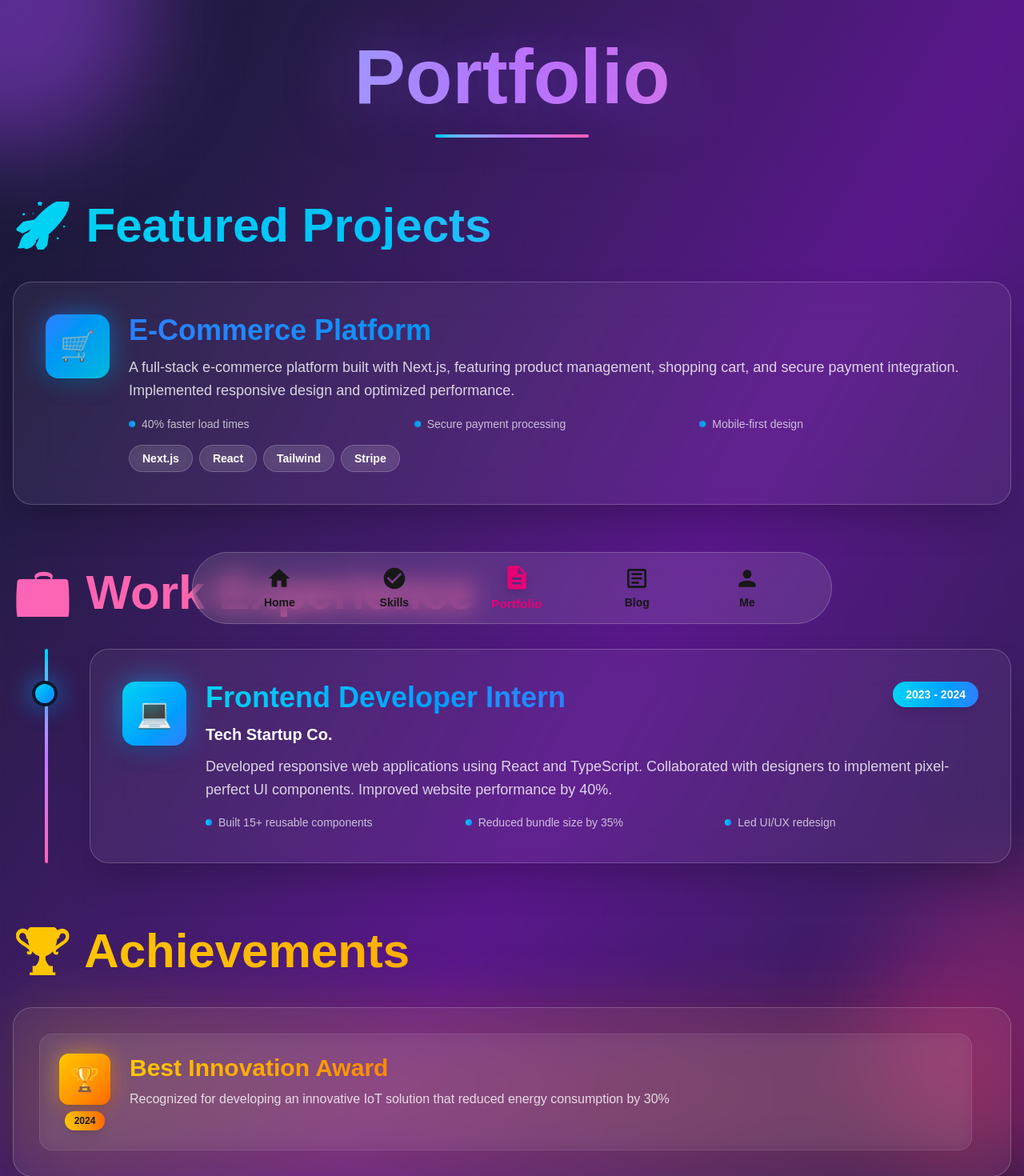
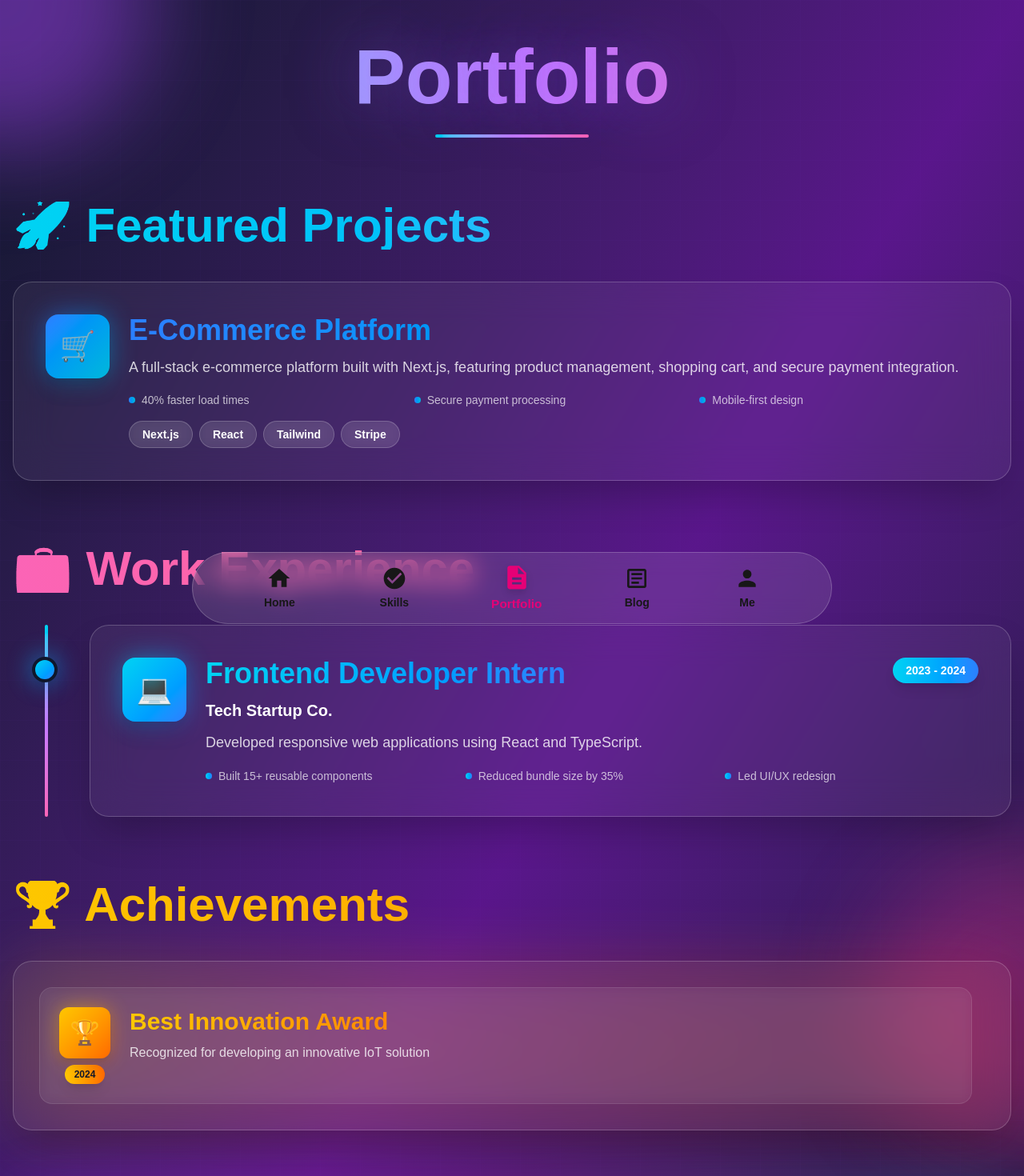
Before and after one commit to Punbomz/punbomz.github.io, a Next.js app: page /portfolio in a window 1280 px wide. Shown: the top 1470 px of the page at 80% size. Built offline with nearby package versions, Linux system fonts and the light colour scheme.

Commit message:
fixing files for deploy in vercel

```diff
--- a/app/portfolio/page.tsx
+++ b/app/portfolio/page.tsx
@@ -1,4 +1,4 @@
-import PortfolioClient from './PortfolioClient';
+import PortfolioClient from '../components/PortfolioClient';
 
 interface Project {
   name: string;
@@ -27,11 +27,11 @@ interface Achievement {
   link: string;
 }
 
-// Fallback data if Notion fetch fails
+// Fallback data
 const defaultProjects: Project[] = [
   {
     name: 'E-Commerce Platform',
-    details: 'A full-stack e-commerce platform built with Next.js, featuring product management, shopping cart, and secure payment integration. Implemented responsive design and optimized performance.',
+    details: 'A full-stack e-commerce platform built with Next.js, featuring product management, shopping cart, and secure payment integration.',
     icon: '🛒',
     tags: ['Next.js', 'React', 'Tailwind', 'Stripe'],
     color: 'from-blue-500 to-cyan-500',
@@ -44,7 +44,7 @@ const defaultExperiences: Experience[] = [
     title: 'Frontend Developer Intern',
     company: 'Tech Startup Co.',
     period: '2023 - 2024',
-    details: 'Developed responsive web applications using React and TypeScript. Collaborated with designers to implement pixel-perfect UI components. Improved website performance by 40%.',
+    details: 'Developed responsive web applications using React and TypeScript.',
     icon: '💻',
     color: 'from-cyan-400 to-blue-500',
     highlights: ['Built 15+ reusable components', 'Reduced bundle size by 35%', 'Led UI/UX redesign']
@@ -55,7 +55,7 @@ const defaultAchievements: Achievement[] = [
   {
     name: 'Best Innovation Award',
     icon: '🏆',
-    details: 'Recognized for developing an innovative IoT solution that reduced energy consumption by 30%',
+    details: 'Recognized for developing an innovative IoT solution',
     year: '2024',
     link: ''
   }
@@ -64,6 +64,7 @@ const defaultAchievements: Achievement[] = [
 // Fetch from Notion API
 async function fetchNotionDatabase(databaseId: string) {
   if (!process.env.NOTION_TOKEN) {
+    console.log('No NOTION_TOKEN found');
     return [];
   }
 
@@ -76,7 +77,7 @@ async function fetchNotionDatabase(databaseId: string) {
         'Content-Type': 'application/json',
       },
       body: JSON.stringify({}),
-      next: { revalidate: 3600 } // Cache for 1 hour
+      cache: 'no-store' // Always fetch fresh data
     });
 
     if (!response.ok) {
@@ -134,7 +135,6 @@ async function loadData() {
   let experiences = defaultExperiences;
   let achievements = defaultAchievements;
 
-  // Only fetch from Notion if environment variables are set
   if (process.env.NOTION_TOKEN &&
       process.env.NOTION_PROJECTS_DB &&
       process.env.NOTION_EXPERIENCES_DB &&
@@ -151,29 +151,32 @@ async function loadData() {
 
       if (projectsData.length > 0) {
         projects = parseProjects(projectsData);
-        console.log(`Loaded ${projects.length} projects from Notion`);
+        console.log(`✓ Loaded ${projects.length} projects from Notion`);
       }
 
       if (experiencesData.length > 0) {
         experiences = parseExperiences(experiencesData);
-        console.log(`Loaded ${experiences.length} experiences from Notion`);
+        console.log(`✓ Loaded ${experiences.length} experiences from Notion`);
       }
 
       if (achievementsData.length > 0) {
         achievements = parseAchievements(achievementsData);
-        console.log(`Loaded ${achievements.length} achievements from Notion`);
+        console.log(`✓ Loaded ${achievements.length} achievements from Notion`);
       }
     } catch (error) {
-      console.error('Error loading Notion data, using defaults:', error);
+      console.error('Error loading Notion data:', error);
     }
   } else {
-    console.log('Notion environment variables not set, using default data');
+    console.log('Using default data - Notion env vars not set');
   }
 
   return { projects, experiences, achievements };
 }
 
-// Server Component - fetches data at runtime
+// Force dynamic rendering - fetch on every request
+export const dynamic = 'force-dynamic';
+export const revalidate = 0;
+
 export default async function Portfolio() {
   const { projects, experiences, achievements } = await loadData();
 
--- a/next.config.ts
+++ b/next.config.ts
@@ -1,6 +1,5 @@
 /** @type {import('next').NextConfig} */
 const nextConfig = {
-  output: 'export', // Enable static export for GitHub Pages
   images: {
     unoptimized: true, // Required for static export
   },
--- a/package.json
+++ b/package.json
@@ -4,13 +4,11 @@
   "private": true,
   "scripts": {
     "dev": "next dev --turbopack",
-    "fetch-notion": "node scripts/fetch-notion-data.js",
     "build": "next build",
     "start": "next start",
     "lint": "next lint"
   },
   "dependencies": {
-    "@notionhq/client": "^5.1.0",
     "dotenv": "^17.2.3",
     "lucide-react": "^0.544.0",
     "next": "15.5.4",
```
Also changed, not shown: app/components/PortfolioClient.tsx (renamed from app/portfolio/PortfolioClient.tsx).
